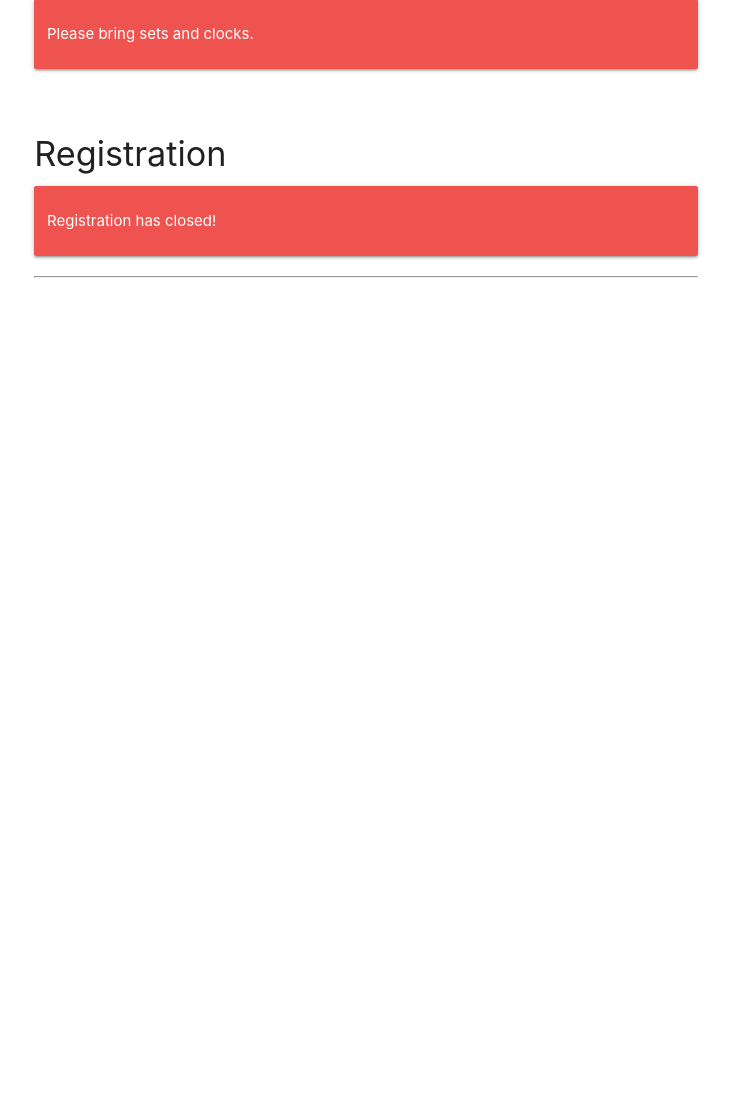
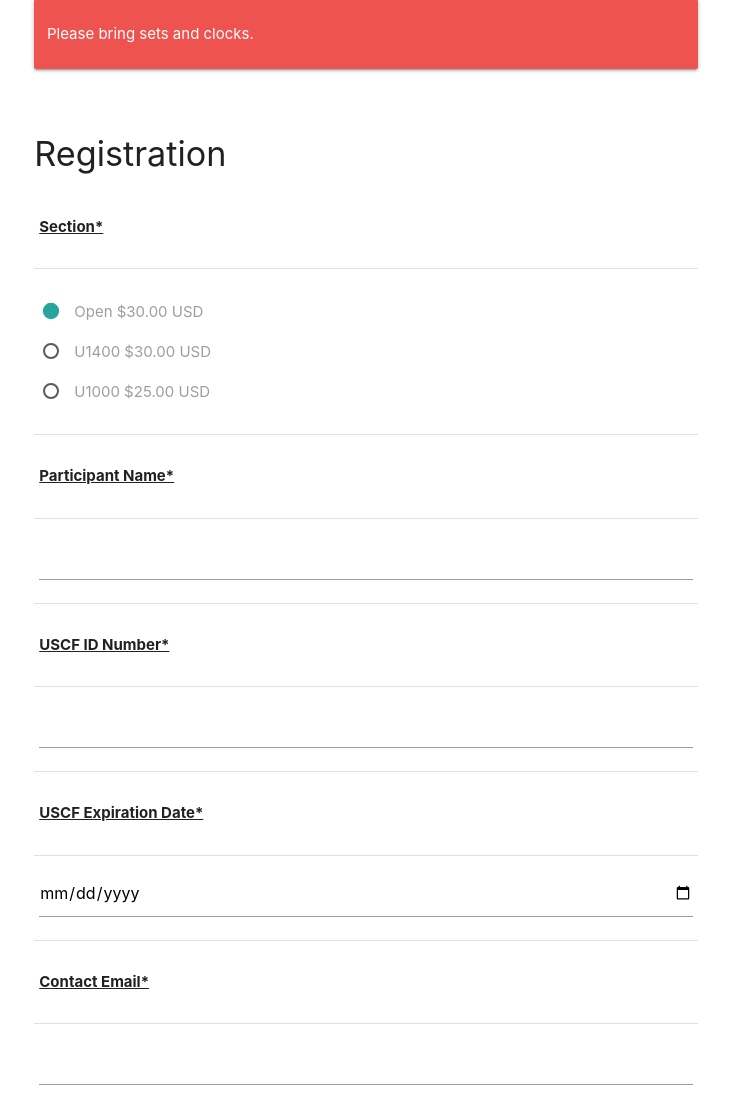
Before and after one commit to bsmiller25/charmcitychess, a Django app: page /new_tournament/ in a window 1280 px wide. Shown: the part 1089-2195 px from the top of the page, without its empty margins (424-1155 px from the left). Before the commit the page ends 1367 px from the top, so only its background shows below. Run offline with Django 3.2, Linux system fonts and the light colour scheme.

Commit message:
swap section select for radio; setup for september tourney

```diff
--- a/ccc/templates/ccc/new_tournament.html
+++ b/ccc/templates/ccc/new_tournament.html
@@ -25,7 +25,7 @@
 	    <tr>
 	      <td><p style="font-weight: bold; text-decoration: underline;">All Sections:</p></td>
 	      <td>5SS, G/25; d5<br>
-		USCF June Rating Supplement used.<br>
+		USCF September Rating Supplement used.<br>
 		Byes: Two ½ point byes available, only one ½ bye for either round 4 or 5.<br>
 		Notifications for byes required 1 hour prior to start of desired round.<br>
 		USCF Membership Required<br>
@@ -82,17 +82,49 @@
 	      <input type="hidden" name="currency_code" value="USD">
 	      <input type="hidden" name="bn" value="PP-BuyNowBF:btn_buynowCC_LG.gif:NonHosted">
 	      <table>
-		<tr><td><input type="hidden" name="on0" value="Section"><p style="font-weight: bold; text-decoration: underline;">Section*</p></td></tr><tr><td><select name="os0">
+		<tr><td><input type="hidden" name="on0" value="Section"><p style="font-weight: bold; text-decoration: underline;">Section*</p></td></tr><tr><td>
+
 		  {% if earlyreg %}
-		    <option value="Open">Open $30.00 USD</option>
-		    <option value="U1400">U1400 $30.00 USD</option>
-		    <option value="U1000">U1000 $25.00 USD</option>
+		    <p>
+		      <label>
+			<input name="os0" type="radio" value="Open" checked/>
+			<span>Open $30.00 USD</span>
+		      </label>
+		    </p>
+		    <p>
+		      <label>
+			<input name="os0" type="radio" value="U1400" />
+			<span>U1400 $30.00 USD</span>
+		      </label>
+		    </p>
+		    <p>
+		      <label>
+			<input name="os0" type="radio" value="U1000" />
+			<span>U1000 $25.00 USD</span>
+		      </label>
+		    </p>
 		  {% else %}
-		    <option value="Open">Open $40.00 USD</option>
-		    <option value="U1200">U1200 $40.00 USD</option>
-		    <option value="U1000">U1000 $30.00 USD</option>
+		    <p>
+		      <label>
+			<input name="os0" type="radio" value="Open" checked/>
+			<span>Open $40.00 USD</span>
+		      </label>
+		    </p>
+		    <p>
+		      <label>
+			<input name="os0" type="radio" value="U1400" />
+			<span>U1400 $40.00 USD</span>
+		      </label>
+		    </p>
+		    <p>
+		      <label>
+			<input name="os0" type="radio" value="U1000" />
+			<span>U1000 $30.00 USD</span>
+		      </label>
+		    </p>
 		  {% endif %}
-		</select> </td></tr>
+
+		</td></tr>
 		<tr><td><input type="hidden" name="on1" value="Participant Name"><p style="font-weight: bold; text-decoration: underline;">Participant Name*</p></td></tr><tr><td><input type="text" name="os1" maxlength="200" required></td></tr>
 		<tr><td><input type="hidden" name="on2" value="USCF ID Number"><p style="font-weight: bold; text-decoration: underline;">USCF ID Number*</p></td></tr><tr><td><input type="text" name="os2" maxlength="200" required></td></tr>
 		<tr><td><input type="hidden" name="on3" value="USCF Expiration Date"><p style="font-weight: bold; text-decoration: underline;">USCF Expiration Date*</p></td></tr><tr><td><input type="date" name="os3" maxlength="200" required></td></tr>
--- a/ccc/views.py
+++ b/ccc/views.py
@@ -13,11 +13,11 @@ from .forms import *
 import pdb
 
 new_tournament = True
-tname = 'Charm City Chess Club 2022 Summer Open Tournament'
-tdate = datetime.datetime.strptime('2022-06-05', '%Y-%m-%d').date()
+tname = 'Charm City Chess Club 2022 Day Action Tournament'
+tdate = datetime.datetime.strptime('2022-09-18', '%Y-%m-%d').date()
 
 # ereg = datetime.datetime.today() <= edate
-edate = datetime.datetime.strptime('2022-05-29', '%Y-%m-%d').date()
+edate = datetime.datetime.strptime('2022-09-11', '%Y-%m-%d').date()
 
 if tdate < datetime.date.today():
     new_tournament = False
```
